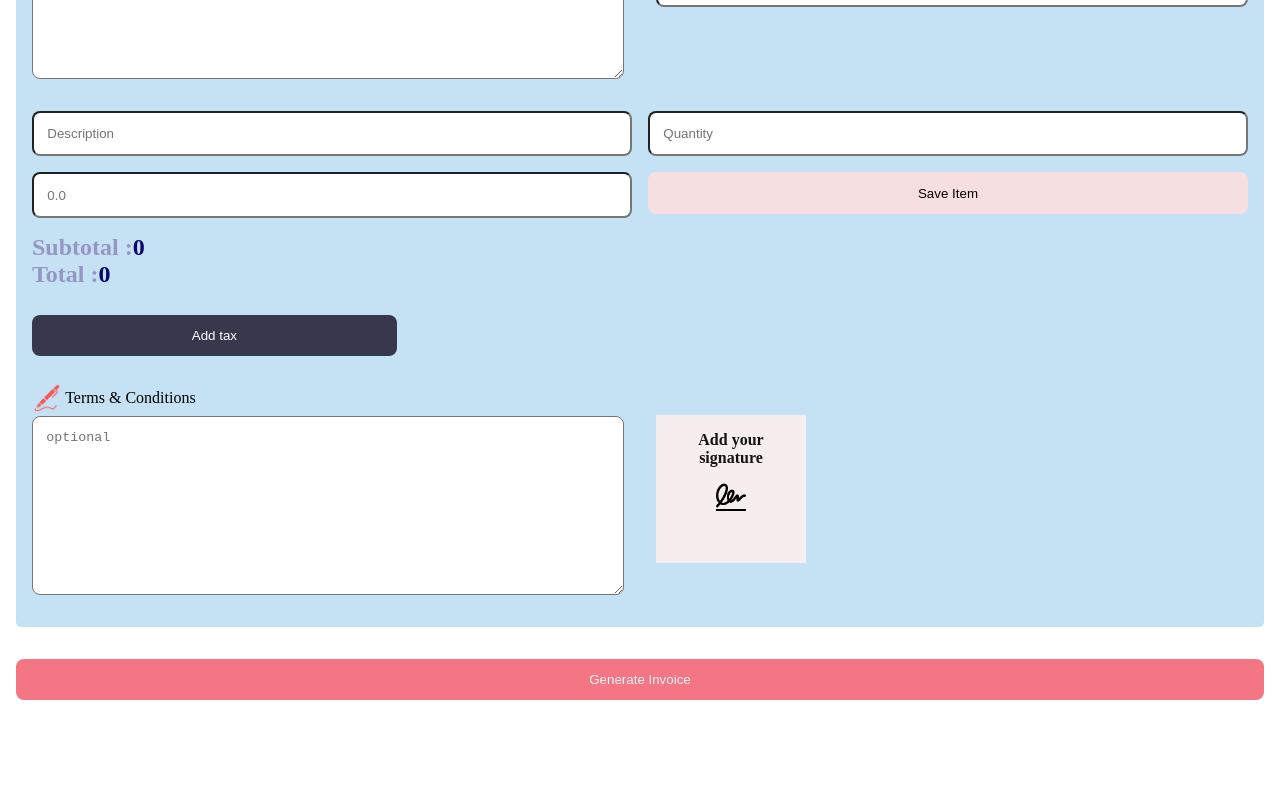
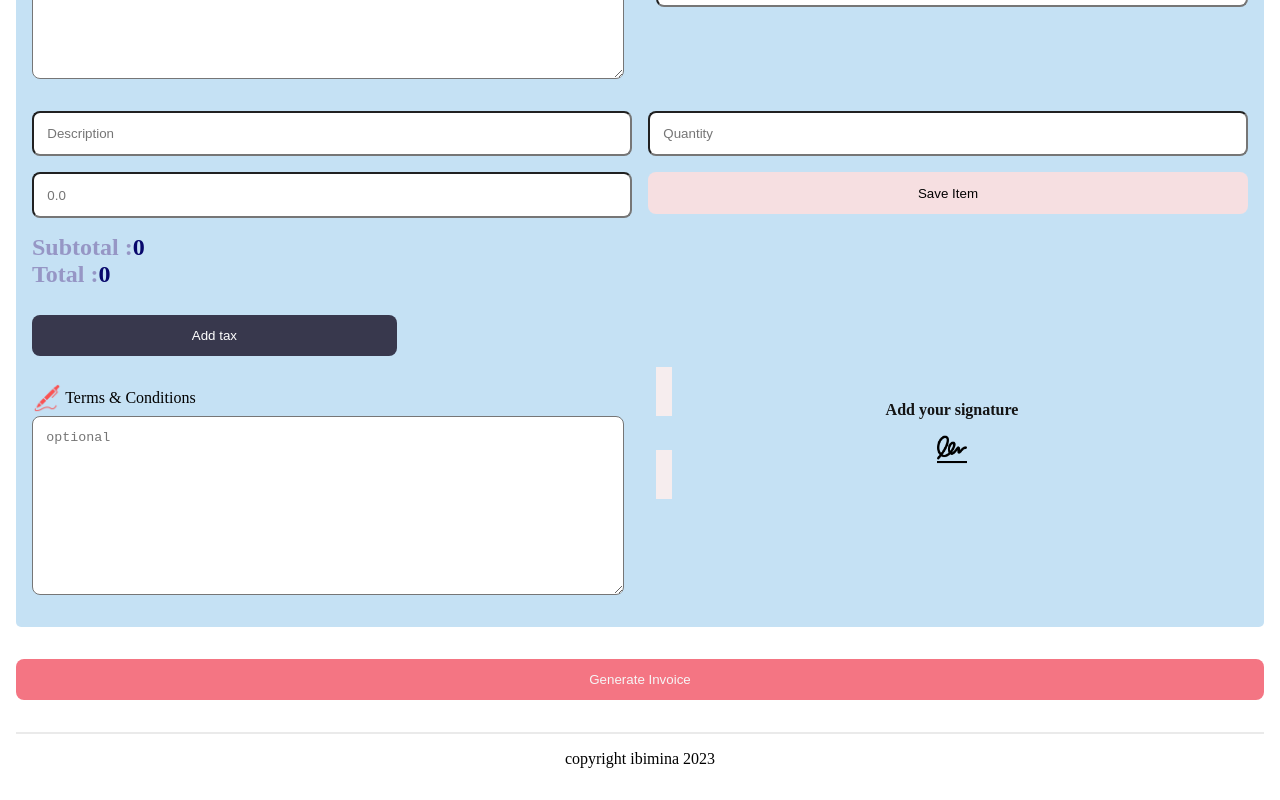
Before and after one commit to ibimina/Bill, a Next.js app: page /invoiceform in a window 1280 px wide. Shown: the part 467-1267 px from the top of the page. Before the commit the page ends 1183 px from the top, so only its background shows below. Built offline with nearby package versions, Linux system fonts and the light colour scheme.

Commit message:
docs: refactor code

```diff
--- a/src/pages/invoiceform.tsx
+++ b/src/pages/invoiceform.tsx
@@ -6,6 +6,7 @@ import { Invoice } from '@/input/Input'
 import { useRouter } from 'next/router'
 import { Item } from '@/models/invoice'
 import Nav from '@/components/nav'
+import Footer from '@/components/footer'
 
 
 export default function Home() {
@@ -20,7 +21,6 @@ export default function Home() {
   }
   function handleForm(e: FormEvent) {
     e.preventDefault()
-    console.log("p", e, invoice, 'p')
     localStorage.setItem("invoice", JSON.stringify(invoice))
     router.push("/invoice")
   }
@@ -98,6 +98,7 @@ export default function Home() {
               </label>
             </div>
             <div className={styles.invoice_info}>
+              <div className={styles.sign_wrap}>
                 <label className={styles.logo_wrap}>
                   <div>
                     <Image className={styles.bri} src='/assets/upload.png' width={50} height={50} alt='upload' />
@@ -114,7 +115,10 @@ export default function Home() {
                     }} />
                 </label>
                 {invoice.logo && <Image src={invoice.logo} width={50} height={100} alt='upload' />
-              }   <label className={styles.label}>
+                }
+              </div>
+
+               <label className={styles.label}>
                 <span className={styles.capitalize}>invoice #</span>
                 <input type="text" name='Invoice' placeholder='Invoice number'
                   className={styles.input}
@@ -214,6 +218,7 @@ export default function Home() {
                   setInvoice({ ...invoice, Terms: e.target.value })
                 }}></textarea>
             </label>
+            <div className={styles.sign_wrap}>
               <label className={styles.sign} >
                 <div >  <span>Add your signature</span>
                   <Image src='/assets/signature.png' width={30} height={20} alt='signature' />
@@ -230,10 +235,13 @@ export default function Home() {
               </label>
               {invoice.signature && <Image src={invoice.signature} width={50} height={100} alt='upload' />
               }
+            </div>
+
           </section>
         </div>
         <input type="submit" className={`${styles.btn} ${styles.save}`} value='Generate Invoice' />
       </form>
+      <Footer/>
     </>
   )
 }
```
Lines whose indentation alone changed are shown as unchanged.
